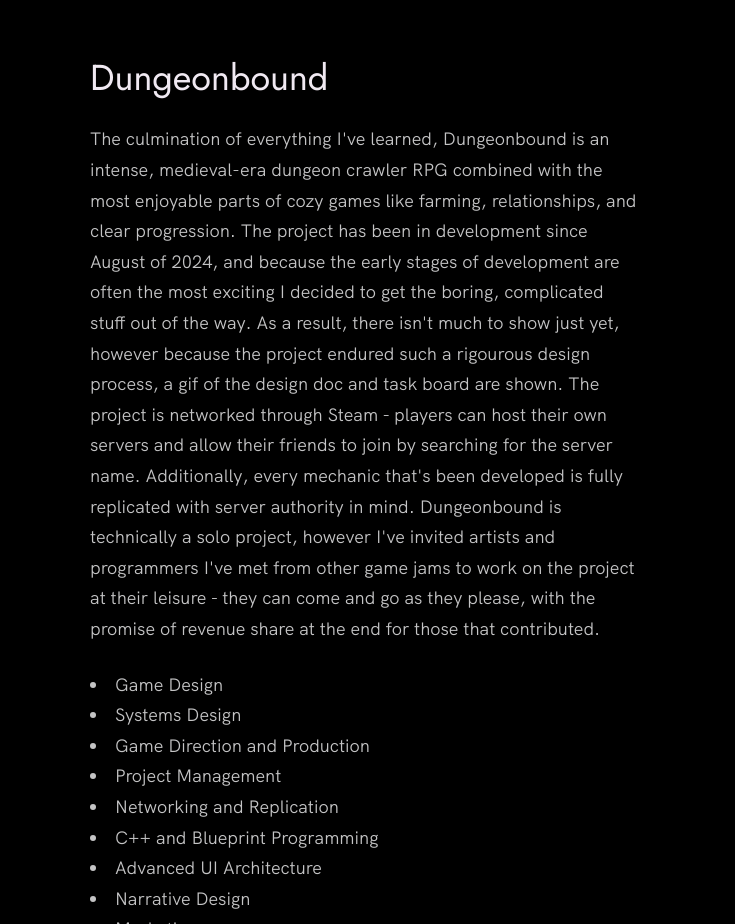
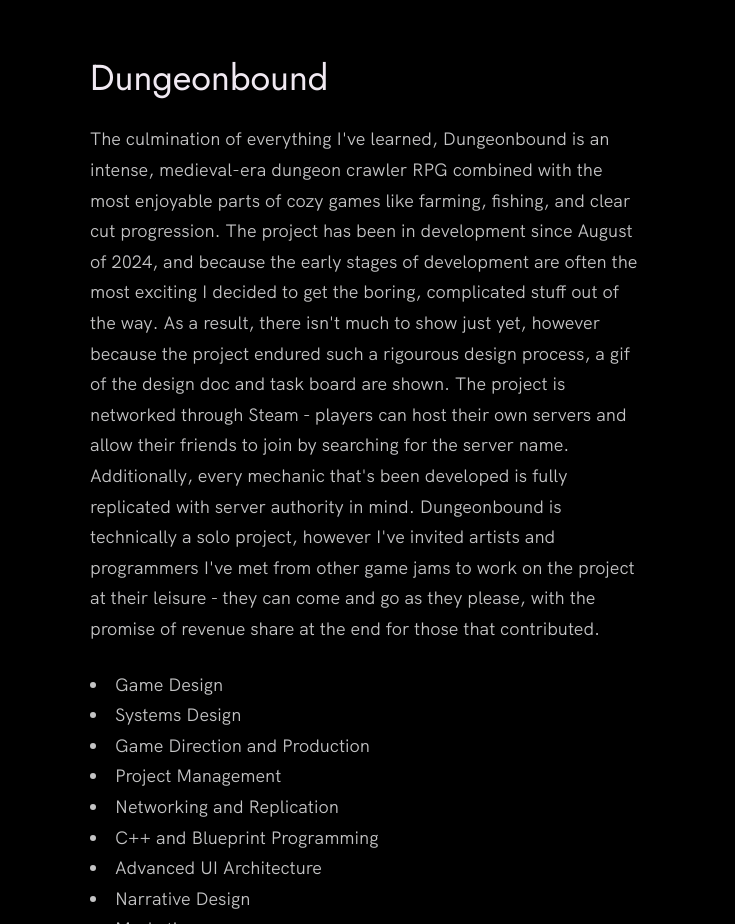
Before and after one commit to pterafier/portfolio, a plain HTML site: page index.html in a window 1280 px wide. Shown: the part 5020-5944 px from the top of the page, 0-735 px from the left. Drawn offline with Linux system fonts and the light colour scheme.

Commit message:
Update index.html

```diff
--- a/index.html
+++ b/index.html
@@ -236,8 +236,8 @@
                             <p>
                                 The culmination of everything I've learned, Dungeonbound is an
                                 intense, medieval-era dungeon crawler RPG combined with the most
-                                enjoyable parts of cozy games like farming, relationships, and
-                                clear progression. The project has been in development since
+                                enjoyable parts of cozy games like farming, fishing, and
+                                clear cut progression. The project has been in development since
                                 August of 2024, and because the early stages of development are
                                 often the most exciting I decided to get the boring, complicated
                                 stuff out of the way. As a result, there isn't much to show
```
